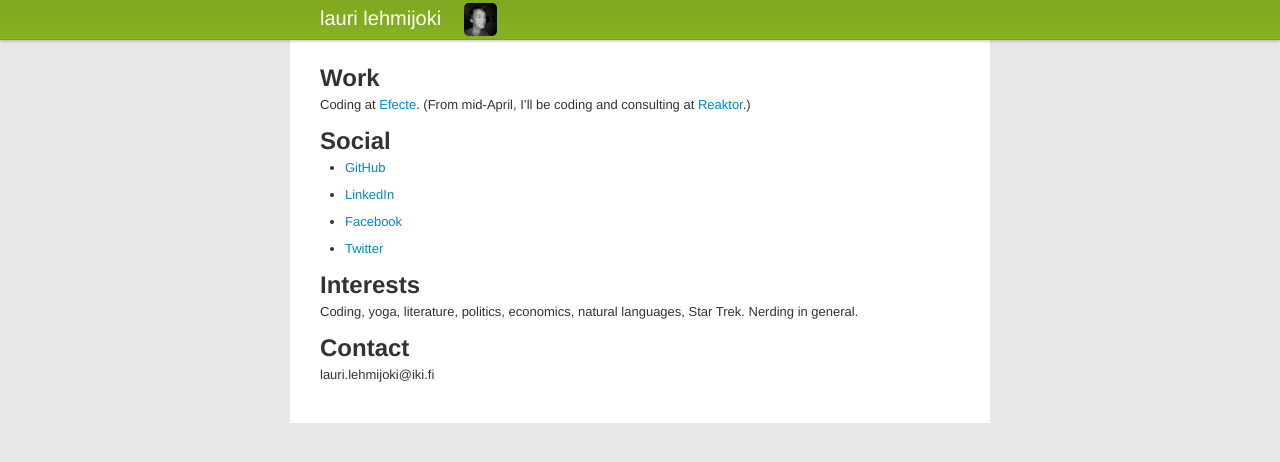
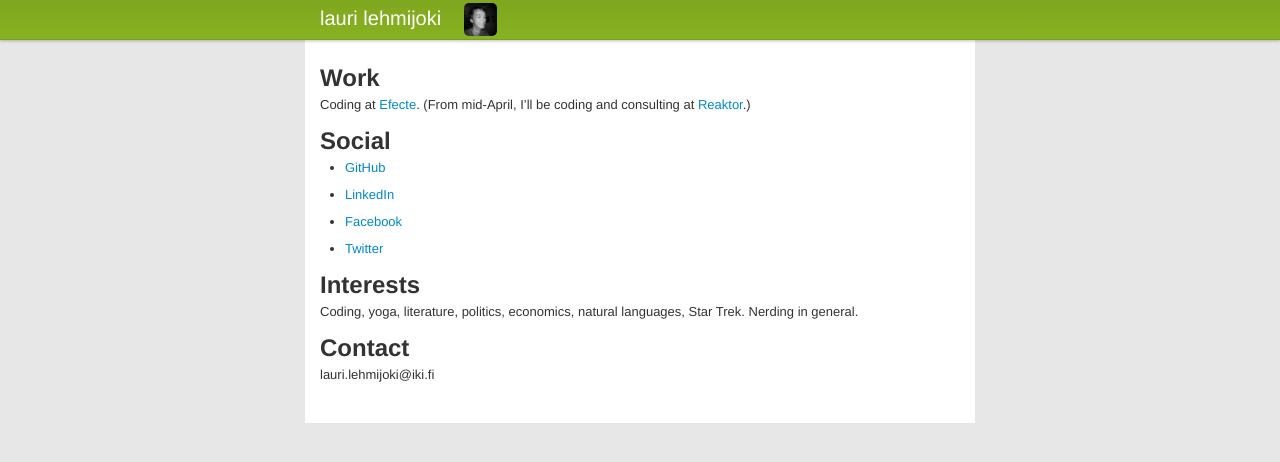
Before and after one commit to laurilehmijoki/lauri.lehmijoki.net, a Jekyll site: the page built from index.markdown, in a window 1280 px wide. Shown: the top 462 px of the page. Built offline with Jekyll 4.4.1, drawn with Linux system fonts in a browser that asks for light colours.

Commit message:
css tunings

```diff
--- a/_layouts/default.html
+++ b/_layouts/default.html
@@ -19,7 +19,7 @@
       }
 
       .beef {
-        padding: 60px 30px 30px;
+        padding: 60px 15px 30px;
         background-color: white;
       }
       body {
```
